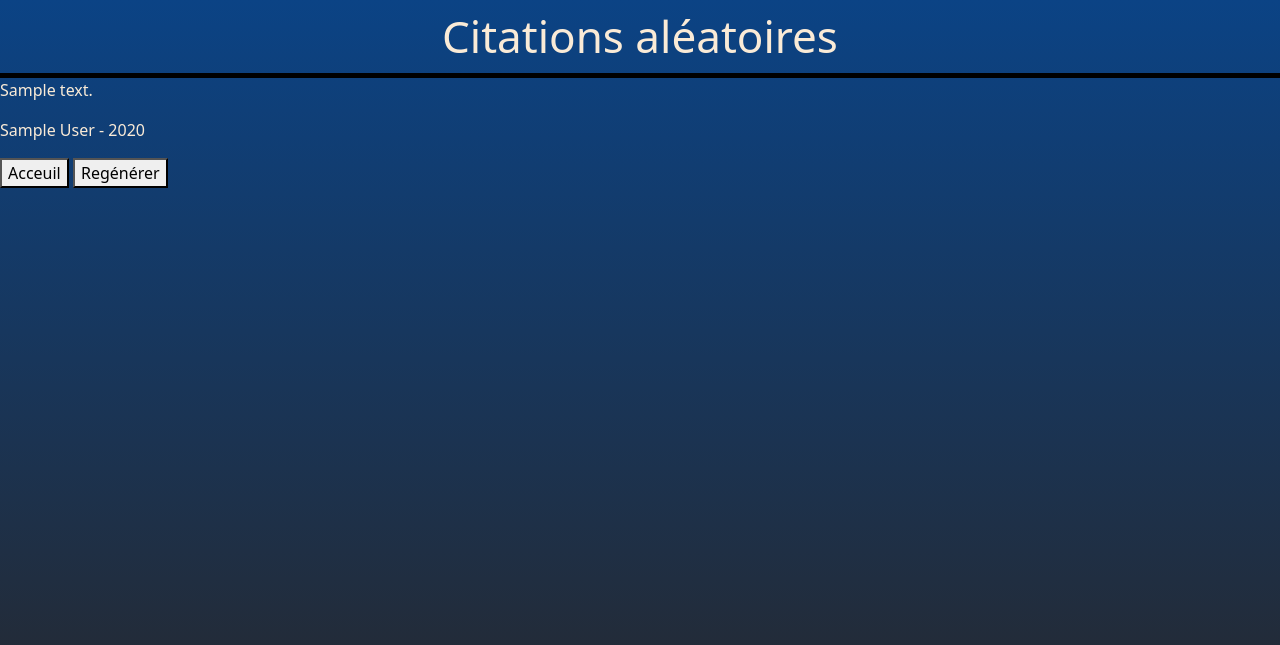
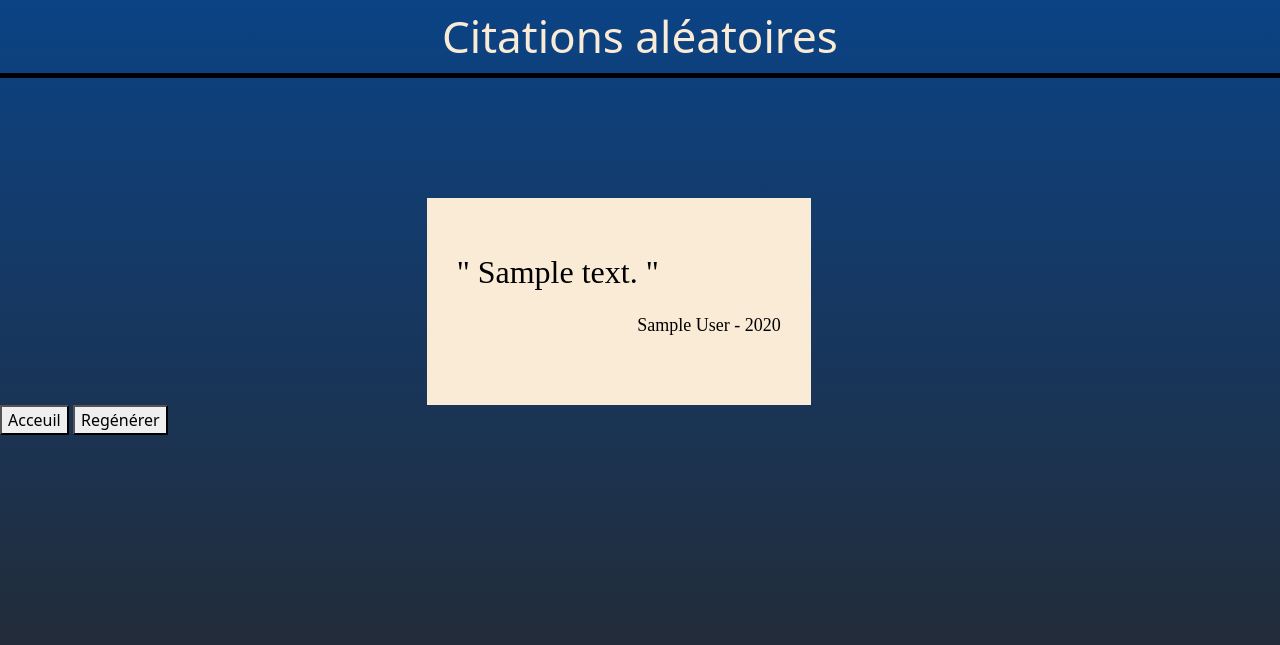
Before and after one commit to dday33480/randomquotesapp, a Django app: page /results/ in a window 1280 px wide. Shown: the top 645 px of the page. Run offline with Django 5.2, Linux system fonts and the light colour scheme; tables that the repository leaves empty hold one stand-in row (values such as "Sample post"); some web fonts are replaced.

Commit message:
style: Styles the results page

```diff
--- a/quotes/static/css/main.css
+++ b/quotes/static/css/main.css
@@ -1,3 +1,11 @@
+@font-face {
+    font-family: 'my_soulregular';
+    src: url('Django_Projects/randomquotesapp/randomquotesapp/quotes/static/fonts/mysoul-regular-webfont.woff2') format('woff2'),
+         url('Django_Projects/randomquotesapp/randomquotesapp/quotes/static/fonts/mysoul-regular-webfont.woff') format('woff');
+    font-weight: normal;
+    font-style: normal;
+}
+
 body {
     background: linear-gradient(0deg, rgba(40,38,39,1) 0%, rgba(11,67,133,1) 100%);
     background-repeat: no-repeat;
@@ -56,3 +64,26 @@ a {
     background-color: red;
     background-size: 80px;
 }
+
+.quote-result {
+    align-items: center;
+    background-color: antiquewhite;
+    height: auto;
+    margin-top: 120px;
+    max-width: 30%;
+    padding: 50px 30px;
+}
+
+#quote {
+    color: black;
+    font-family: 'my_soulregular', 'Times New Roman', Times, serif;
+    font-size: 32px;
+}
+
+#quote-detail {
+    color: black;
+    display: flex;
+    font-family: 'Times New Roman', Times, serif;
+    font-size: 18px;
+    justify-content: right;
+}
--- a/quotes/templates/quotes/results.html
+++ b/quotes/templates/quotes/results.html
@@ -2,8 +2,12 @@
 
 {% block template %}
 
-    <p>{{ random_quote }}</p>
+    <div class="col-xl-4 offset-4 quote-result">
+        <div id="quote">
+            <p>" {{ random_quote }} "</p>
+        </div>
 
+        <div id="quote-detail">
             {% if author == "Inconnu" and year < 1 %}
                 <p> Auteur Inconnu - Année Inconnu</p>
             {% elif author == "Inconnu" and year > 0 %}
@@ -13,6 +17,8 @@
             {% else %}
                 <p>{{ author }} - {{ year }}</p>
             {% endif %}
+        </div>
+    </div>
 
     <button><a href="{% url 'quotes:index' %}">Acceuil</a></button>
     <button><a href="{% url 'quotes:results'%}">Regénérer</a></button>
```
Lines whose indentation alone changed are shown as unchanged.
